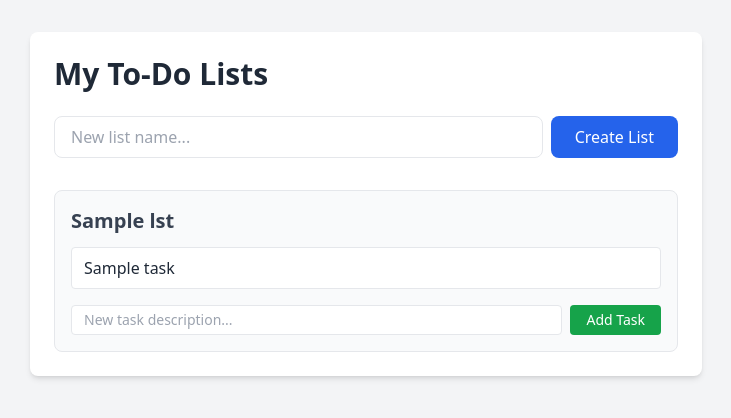
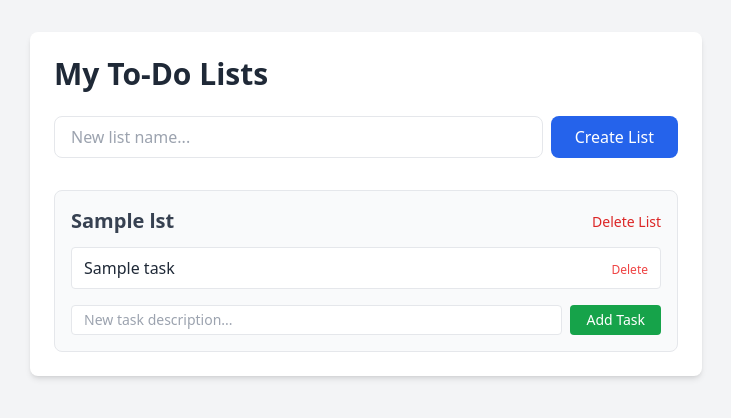
Before and after one commit to CI-Till-Krempel/horseless-carriage-eval-todo-app, a Flask app: template templates/index.html in a window 1280 px wide. Shown: the top 418 px of the page, without its empty margins (274-1005 px from the left). Run offline with Flask 3, Linux system fonts and the light colour scheme; the template is opened without the code that fills it: most values are stand-ins (such as "Sample title", 1, 10 or a date in 2020); some libraries are stand-ins or nearby versions.

Commit message:
feat: implement task and list deletion with tests

```diff
--- a/app.py
+++ b/app.py
@@ -25,6 +25,12 @@ def create_list():
         next_list_id += 1
     return redirect(url_for('index'))
 
+@app.route('/lists/<int:list_id>/delete', methods=['POST'])
+def delete_list(list_id):
+    global lists_store
+    lists_store = [lst for lst in lists_store if lst['id'] != list_id]
+    return redirect(url_for('index'))
+
 @app.route('/lists/<int:list_id>/tasks', methods=['POST'])
 def add_task(list_id):
     global next_task_id
@@ -42,5 +48,13 @@ def add_task(list_id):
                 break
     return redirect(url_for('index'))
 
+@app.route('/lists/<int:list_id>/tasks/<int:task_id>/delete', methods=['POST'])
+def delete_task(list_id, task_id):
+    for lst in lists_store:
+        if lst['id'] == list_id:
+            lst['tasks'] = [t for t in lst['tasks'] if t['id'] != task_id]
+            break
+    return redirect(url_for('index'))
+
 if __name__ == '__main__':
     app.run(debug=True)
--- a/templates/index.html
+++ b/templates/index.html
@@ -21,13 +21,21 @@
         <div class="space-y-6">
             {% for lst in lists %}
             <div class="border rounded-lg p-4 bg-gray-50">
-                <h2 class="text-xl font-semibold mb-3 text-gray-700">{{ lst.name }}</h2>
+                <div class="flex justify-between items-center mb-3">
+                    <h2 class="text-xl font-semibold text-gray-700">{{ lst.name }}</h2>
+                    <form action="/lists/{{ lst.id }}/delete" method="POST" class="inline">
+                        <button type="submit" class="text-red-600 hover:text-red-800 text-sm font-medium">Delete List</button>
+                    </form>
+                </div>
 
                 <!-- Task List -->
                 <ul class="space-y-2 mb-4">
                     {% for task in lst.tasks %}
                     <li class="flex items-center justify-between bg-white px-3 py-2 rounded border">
                         <span class="text-gray-800">{{ task.title }}</span>
+                        <form action="/lists/{{ lst.id }}/tasks/{{ task.id }}/delete" method="POST" class="inline">
+                            <button type="submit" class="text-red-500 hover:text-red-700 text-xs">Delete</button>
+                        </form>
                     </li>
                     {% endfor %}
                 </ul>
```
Also changed, not shown: tests/test_app.py (+13 -0 lines).
